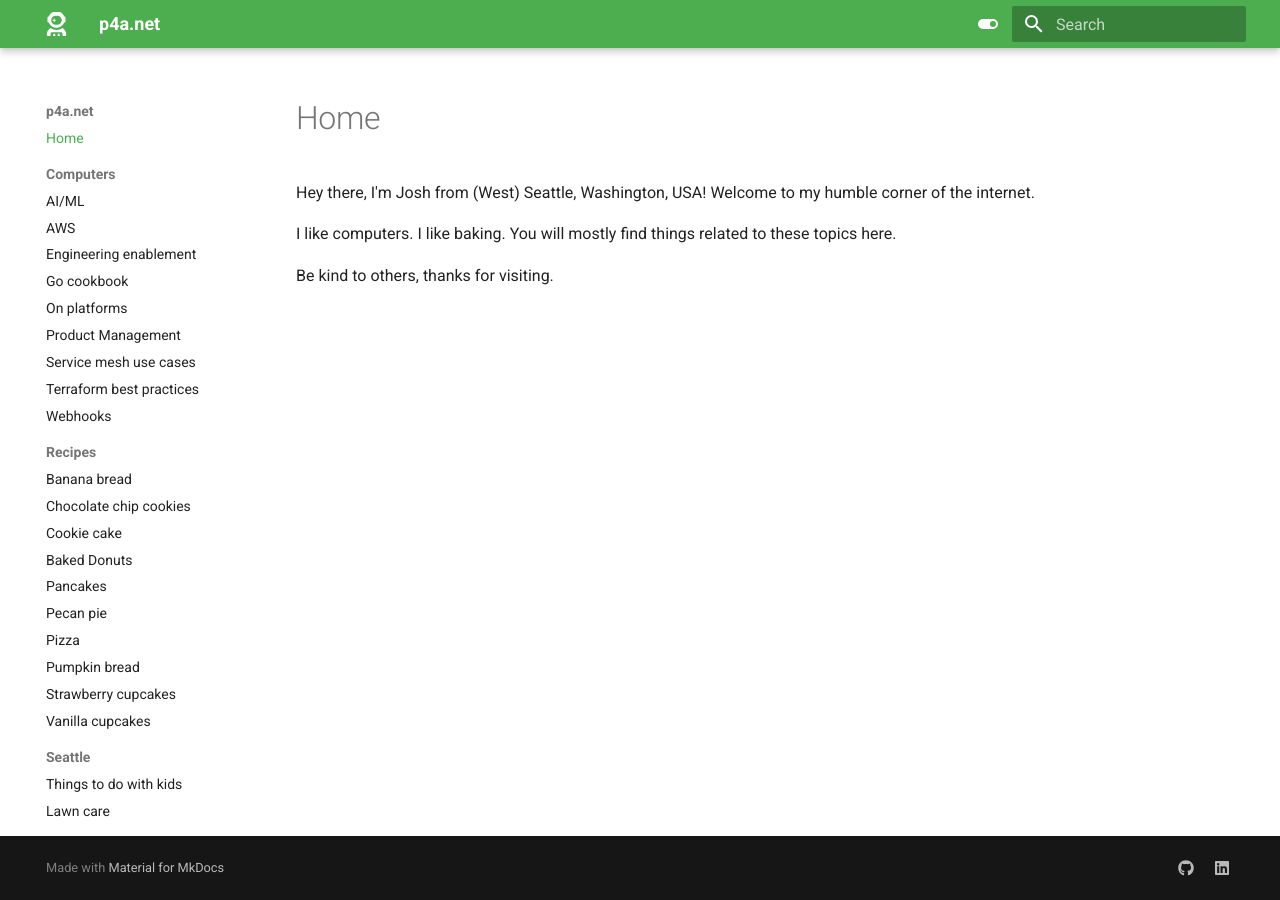
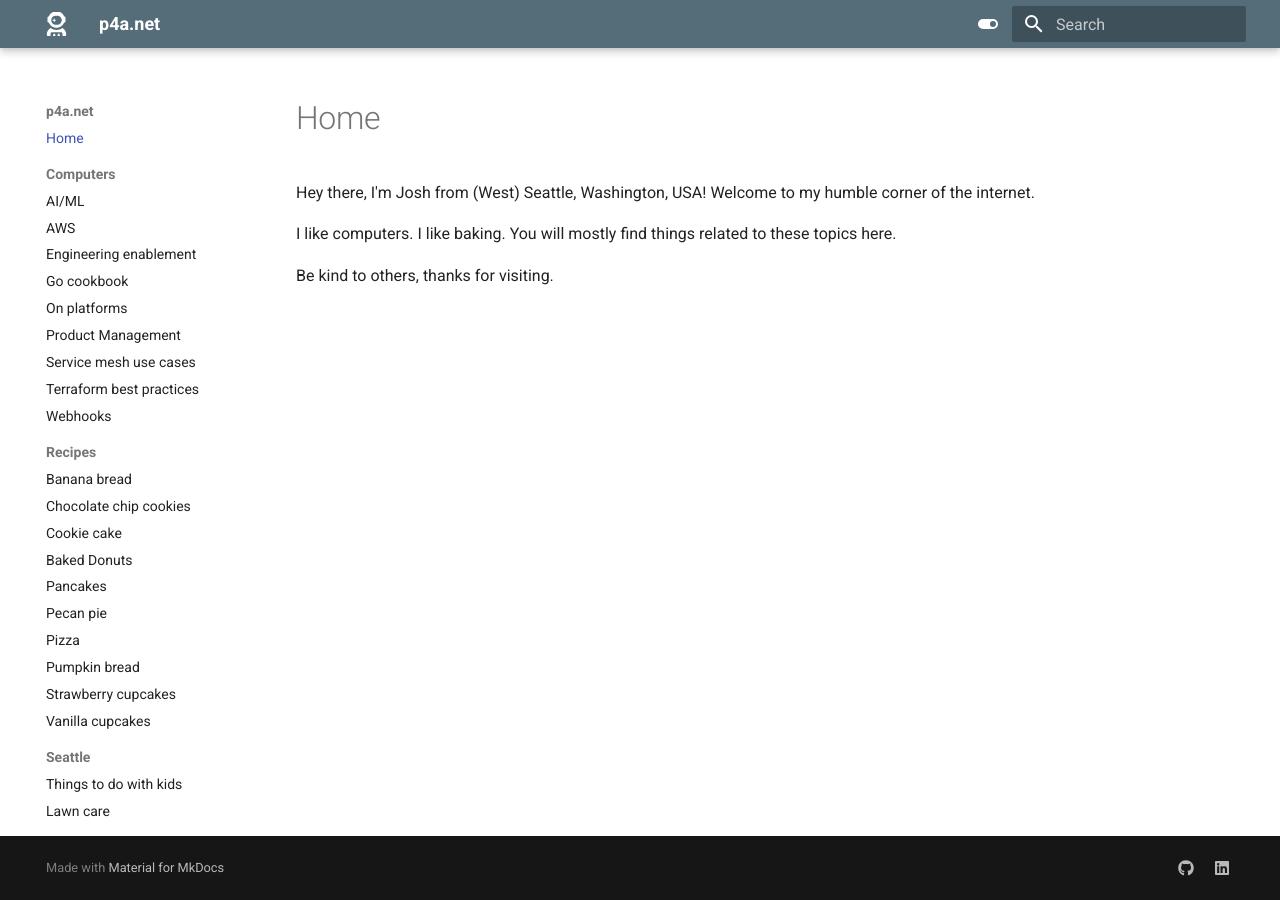
Before and after one commit to seajoshc/p4adotnet, an MkDocs documentation site: the page built from docs/index.md, in a window 1280 px wide. Built offline with MkDocs 1.6.1 and Material for MkDocs 9.7.7, drawn with Linux system fonts in a browser that asks for light colours.

Commit message:
updates theme colors

```diff
--- a/mkdocs.yml
+++ b/mkdocs.yml
@@ -19,8 +19,8 @@
     # Palette toggle for light mode
     - media: "(prefers-color-scheme: light)"
       scheme: default
-      primary: green
-      accent: blue
+      primary: blue grey
+      accent: teal
       toggle:
         icon: material/toggle-switch
         name: Switch to dark mode
```
